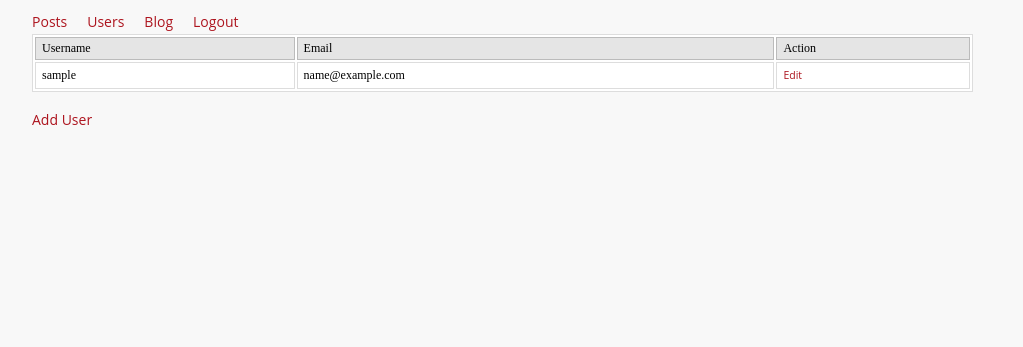
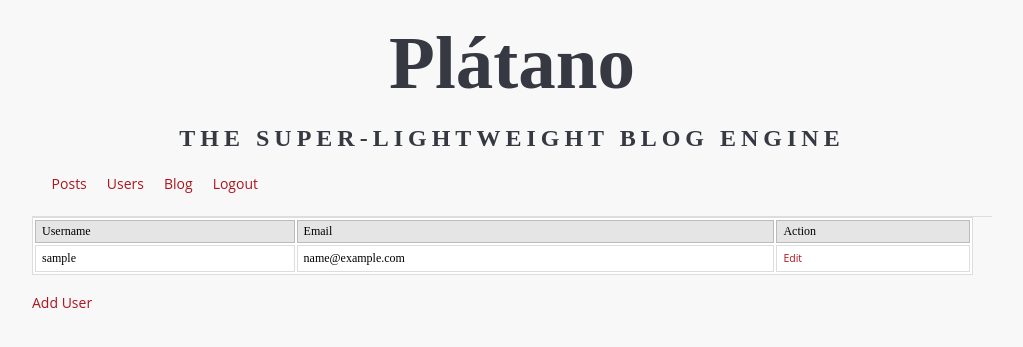
Before and after one commit to oscarbatlle/platano, a PHP site: page /admin/users.php in a window 1280 px wide. Shown: the top 347 px of the page, without its empty margins (128-1151 px from the left). Run offline with PHP 8.4, Linux system fonts and the light colour scheme; the visitor is signed in with stand-in values (Sample User, id 1); tables that the repository leaves empty or names only in its code hold one stand-in row (values such as "Sample post").

Commit message:
Modify admin/*.php
Add the header and the navigation

```diff
--- a/admin/index.php
+++ b/admin/index.php
@@ -43,7 +43,7 @@ if (isset($_GET['delpost']))
 
 <div class="container">
 
-    <header class="banner">
+    <header class="banner group">
         <h1>Pl&aacute;tano</h1>
 
         <h2>The Super-lightweight blog engine</h2>
--- a/admin/users.php
+++ b/admin/users.php
@@ -47,7 +47,13 @@ if (isset($_GET['deluser']))
 
 <div class="container">
 
-    <?php include('menu.php'); ?>
+    <header class="banner group">
+        <h1>Pl&aacute;tano</h1>
+
+        <h2>The Super-lightweight blog engine</h2>
+
+        <?php include('menu.php'); ?>
+    </header>
 
     <?php
     # Show message from add / edit page
```
Also changed, not shown: admin/addpost.php (+8 -1 lines), admin/adduser.php (+8 -1 lines), admin/editpost.php (+8 -1 lines), admin/edituser.php (+8 -1 lines).
